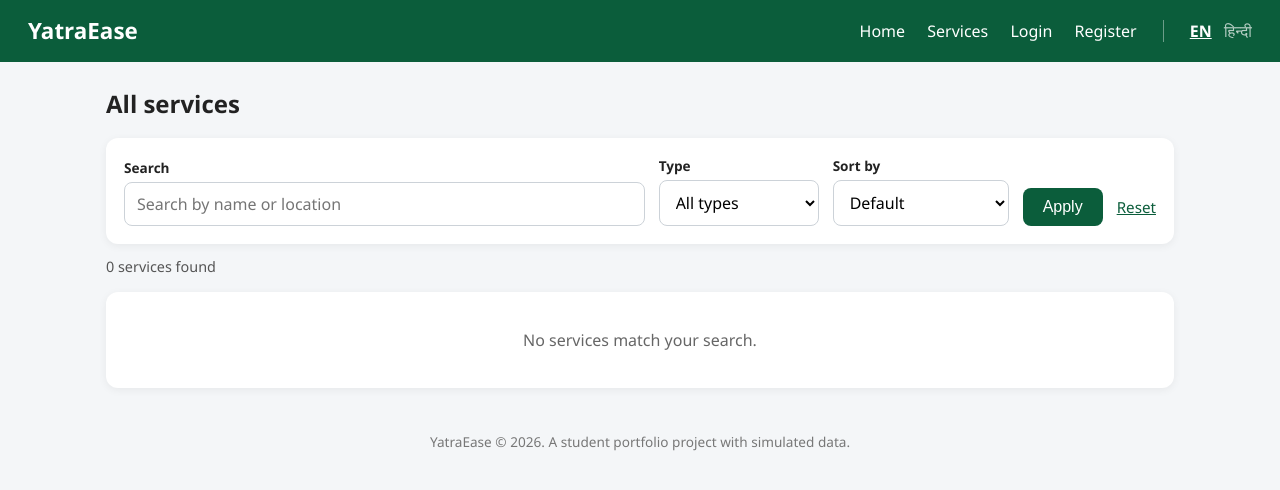
After one commit to DusnamoniLahari/yatra-ease, a Flask app: page /services in a window 1280 px wide. The commit adds this page. Shown: the top 490 px of the page. Run offline with Flask 3, Linux system fonts and the light colour scheme; data that the repository does not hold is empty; some libraries are stand-ins or nearby versions.

Commit message:
Step 6: search, filter and sort services

```diff
--- a/app/routes.py
+++ b/app/routes.py
@@ -1,5 +1,6 @@
 from flask import Blueprint, render_template, redirect, url_for, session, request
 from flask_login import current_user
+from sqlalchemy import or_
 from app import db
 from app.models import Service
 from app.translations import SUPPORTED_LANGUAGES
@@ -7,11 +8,58 @@ from app.auth import is_safe_url
 
 main = Blueprint("main", __name__)
 
+SERVICE_TYPES = ("bus", "hotel", "campsite", "attraction")
+
+SORT_OPTIONS = {
+    "default": Service.service_id.asc(),
+    "price_low": Service.price.asc(),
+    "price_high": Service.price.desc(),
+    "name": Service.name_en.asc(),
+}
+
 
 @main.route("/")
 def home():
     services = Service.query.order_by(Service.service_id).all()
     return render_template("home.html", services=services)
+
+
+@main.route("/services")
+def services():
+    q = request.args.get("q", "").strip()[:100]
+    selected_type = request.args.get("type", "")
+    selected_sort = request.args.get("sort", "default")
+
+    if selected_type not in SERVICE_TYPES:
+        selected_type = ""
+    if selected_sort not in SORT_OPTIONS:
+        selected_sort = "default"
+
+    query = Service.query
+
+    if q:
+        pattern = f"%{q}%"
+        query = query.filter(
+            or_(
+                Service.name_en.ilike(pattern),
+                Service.name_hi.ilike(pattern),
+                Service.location.ilike(pattern),
+            )
+        )
+
+    if selected_type:
+        query = query.filter(Service.type == selected_type)
+
+    results = query.order_by(SORT_OPTIONS[selected_sort]).all()
+
+    return render_template(
+        "services.html",
+        services=results,
+        q=q,
+        selected_type=selected_type,
+        selected_sort=selected_sort,
+        service_types=SERVICE_TYPES,
+    )
 
 
 @main.route("/set-language/<lang>")
--- a/app/static/css/style.css
+++ b/app/static/css/style.css
@@ -218,3 +218,83 @@ body {
     color: #777;
     font-size: 0.85rem;
 }
+
+.filter-bar {
+    display: flex;
+    flex-wrap: wrap;
+    align-items: flex-end;
+    gap: 14px;
+    background: #fff;
+    border-radius: 12px;
+    padding: 18px;
+    margin: 16px 0 12px;
+    box-shadow: 0 2px 8px rgba(0, 0, 0, 0.06);
+}
+
+.filter-field {
+    display: flex;
+    flex-direction: column;
+    min-width: 160px;
+}
+
+.filter-field label {
+    margin-bottom: 4px;
+    font-weight: 600;
+    font-size: 0.85rem;
+}
+
+.filter-search {
+    flex: 1;
+    min-width: 220px;
+}
+
+.filter-field input,
+.filter-field select {
+    padding: 10px 12px;
+    border: 1px solid #ccd2d8;
+    border-radius: 8px;
+    font-size: 1rem;
+    font-family: inherit;
+    background: #fff;
+}
+
+.filter-field input:focus,
+.filter-field select:focus {
+    outline: none;
+    border-color: #0b5d3b;
+}
+
+.filter-actions {
+    display: flex;
+    align-items: center;
+    gap: 14px;
+}
+
+.btn-link {
+    color: #0b5d3b;
+    font-size: 0.95rem;
+}
+
+.result-count {
+    margin-bottom: 14px;
+    color: #555;
+    font-size: 0.9rem;
+}
+
+.empty-state {
+    background: #fff;
+    border-radius: 12px;
+    padding: 36px;
+    text-align: center;
+    color: #666;
+    box-shadow: 0 2px 8px rgba(0, 0, 0, 0.06);
+}
+
+a.btn {
+    text-decoration: none;
+}
+
+.view-all {
+    text-align: center;
+    margin: 28px 0 8px;
+}
--- a/app/templates/base.html
+++ b/app/templates/base.html
@@ -11,6 +11,7 @@
         <a class="brand" href="{{ url_for('main.home') }}">YatraEase</a>
         <nav>
             <a href="{{ url_for('main.home') }}">{{ t('nav_home') }}</a>
+            <a href="{{ url_for('main.services') }}">{{ t('nav_services') }}</a>
             {% if current_user.is_authenticated %}
                 <span class="nav-user">{{ t('nav_hi') }}, {{ current_user.name }}</span>
                 <form method="POST" action="{{ url_for('auth.logout') }}" class="nav-form">
@@ -22,9 +23,9 @@
                 <a href="{{ url_for('auth.register') }}">{{ t('nav_register') }}</a>
             {% endif %}
             <span class="lang-switch">
-                <a href="{{ url_for('main.set_language', lang='en', next=request.path) }}"
+                <a href="{{ url_for('main.set_language', lang='en', next=request.full_path.rstrip('?')) }}"
                    class="{{ 'active' if lang == 'en' else '' }}">EN</a>
-                <a href="{{ url_for('main.set_language', lang='hi', next=request.path) }}"
+                <a href="{{ url_for('main.set_language', lang='hi', next=request.full_path.rstrip('?')) }}"
                    class="{{ 'active' if lang == 'hi' else '' }}">हिन्दी</a>
             </span>
         </nav>
--- a/app/templates/home.html
+++ b/app/templates/home.html
@@ -11,7 +11,7 @@
 <h2>{{ t('popular_services') }}</h2>
 <br>
 <div class="grid">
-    {% for service in services %}
+    {% for service in services[:6] %}
     <div class="card">
         <span class="badge">{{ t('type_' ~ service.type) }}</span>
         <h3>{{ service.name_hi if lang == 'hi' else service.name_en }}</h3>
@@ -21,4 +21,8 @@
     </div>
     {% endfor %}
 </div>
+
+<div class="view-all">
+    <a href="{{ url_for('main.services') }}" class="btn">{{ t('view_all') }}</a>
+</div>
 {% endblock %}
--- /dev/null
+++ b/app/templates/services.html
@@ -0,0 +1,60 @@
+{% extends "base.html" %}
+
+{% block title %}YatraEase - {{ t('services_title') }}{% endblock %}
+
+{% block content %}
+<h2>{{ t('services_title') }}</h2>
+
+<form method="GET" action="{{ url_for('main.services') }}" class="filter-bar">
+    <div class="filter-field filter-search">
+        <label for="q">{{ t('search_label') }}</label>
+        <input type="text" id="q" name="q" value="{{ q }}"
+               placeholder="{{ t('search_placeholder') }}" maxlength="100">
+    </div>
+
+    <div class="filter-field">
+        <label for="type">{{ t('filter_type') }}</label>
+        <select id="type" name="type">
+            <option value="">{{ t('all_types') }}</option>
+            {% for stype in service_types %}
+                <option value="{{ stype }}" {{ 'selected' if stype == selected_type else '' }}>
+                    {{ t('type_' ~ stype) }}
+                </option>
+            {% endfor %}
+        </select>
+    </div>
+
+    <div class="filter-field">
+        <label for="sort">{{ t('sort_by') }}</label>
+        <select id="sort" name="sort">
+            <option value="default" {{ 'selected' if selected_sort == 'default' else '' }}>{{ t('sort_default') }}</option>
+            <option value="price_low" {{ 'selected' if selected_sort == 'price_low' else '' }}>{{ t('sort_price_low') }}</option>
+            <option value="price_high" {{ 'selected' if selected_sort == 'price_high' else '' }}>{{ t('sort_price_high') }}</option>
+            <option value="name" {{ 'selected' if selected_sort == 'name' else '' }}>{{ t('sort_name') }}</option>
+        </select>
+    </div>
+
+    <div class="filter-actions">
+        <button type="submit" class="btn">{{ t('apply_filters') }}</button>
+        <a href="{{ url_for('main.services') }}" class="btn-link">{{ t('reset_filters') }}</a>
+    </div>
+</form>
+
+<p class="result-count">{{ services|length }} {{ t('results_found') }}</p>
+
+{% if services %}
+<div class="grid">
+    {% for service in services %}
+    <div class="card">
+        <span class="badge">{{ t('type_' ~ service.type) }}</span>
+        <h3>{{ service.name_hi if lang == 'hi' else service.name_en }}</h3>
+        <p class="location">{{ service.location }}</p>
+        <p>{{ service.description_hi if lang == 'hi' else service.description_en }}</p>
+        <p class="price">&#8377;{{ service.price }}</p>
+    </div>
+    {% endfor %}
+</div>
+{% else %}
+<div class="empty-state">{{ t('no_results') }}</div>
+{% endif %}
+{% endblock %}
--- a/app/translations.py
+++ b/app/translations.py
@@ -1,6 +1,8 @@
+
 TRANSLATIONS = {
     "en": {
         "nav_home": "Home",
+        "nav_services": "Services",
         "nav_login": "Login",
         "nav_register": "Register",
         "nav_logout": "Logout",
@@ -8,14 +10,30 @@ TRANSLATIONS = {
         "welcome_title": "Welcome to YatraEase",
         "welcome_sub": "Book buses, stays and attractions across Andhra Pradesh and Telangana.",
         "popular_services": "Popular services",
+        "view_all": "View all services",
         "footer_text": "YatraEase © 2026. A student portfolio project with simulated data.",
         "type_bus": "Bus",
         "type_hotel": "Hotel",
         "type_campsite": "Campsite",
         "type_attraction": "Attraction",
+        "services_title": "All services",
+        "search_label": "Search",
+        "search_placeholder": "Search by name or location",
+        "filter_type": "Type",
+        "all_types": "All types",
+        "sort_by": "Sort by",
+        "sort_default": "Default",
+        "sort_price_low": "Price: low to high",
+        "sort_price_high": "Price: high to low",
+        "sort_name": "Name (A-Z)",
+        "apply_filters": "Apply",
+        "reset_filters": "Reset",
+        "results_found": "services found",
+        "no_results": "No services match your search.",
     },
     "hi": {
         "nav_home": "होम",
+        "nav_services": "सेवाएँ",
         "nav_login": "लॉगिन",
         "nav_register": "रजिस्टर",
         "nav_logout": "लॉगआउट",
@@ -23,11 +41,26 @@ TRANSLATIONS = {
         "welcome_title": "YatraEase में आपका स्वागत है",
         "welcome_sub": "आंध्र प्रदेश और तेलंगाना में बस, ठहरने की जगह और घूमने के स्थान बुक करें।",
         "popular_services": "लोकप्रिय सेवाएँ",
+        "view_all": "सभी सेवाएँ देखें",
         "footer_text": "YatraEase © 2026. सिमुलेटेड डेटा के साथ एक छात्र पोर्टफोलियो प्रोजेक्ट।",
         "type_bus": "बस",
         "type_hotel": "होटल",
         "type_campsite": "कैंपसाइट",
         "type_attraction": "आकर्षण",
+        "services_title": "सभी सेवाएँ",
+        "search_label": "खोजें",
+        "search_placeholder": "नाम या स्थान से खोजें",
+        "filter_type": "प्रकार",
+        "all_types": "सभी प्रकार",
+        "sort_by": "क्रमबद्ध करें",
+        "sort_default": "डिफ़ॉल्ट",
+        "sort_price_low": "कीमत: कम से ज़्यादा",
+        "sort_price_high": "कीमत: ज़्यादा से कम",
+        "sort_name": "नाम (A-Z)",
+        "apply_filters": "लागू करें",
+        "reset_filters": "रीसेट",
+        "results_found": "सेवाएँ मिलीं",
+        "no_results": "आपकी खोज से मेल खाती कोई सेवा नहीं मिली।",
     },
 }
 
```
